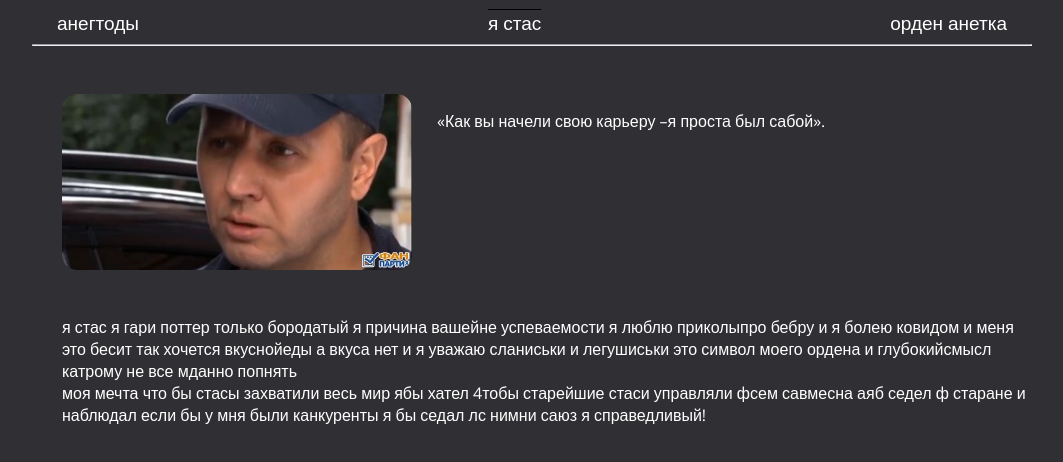
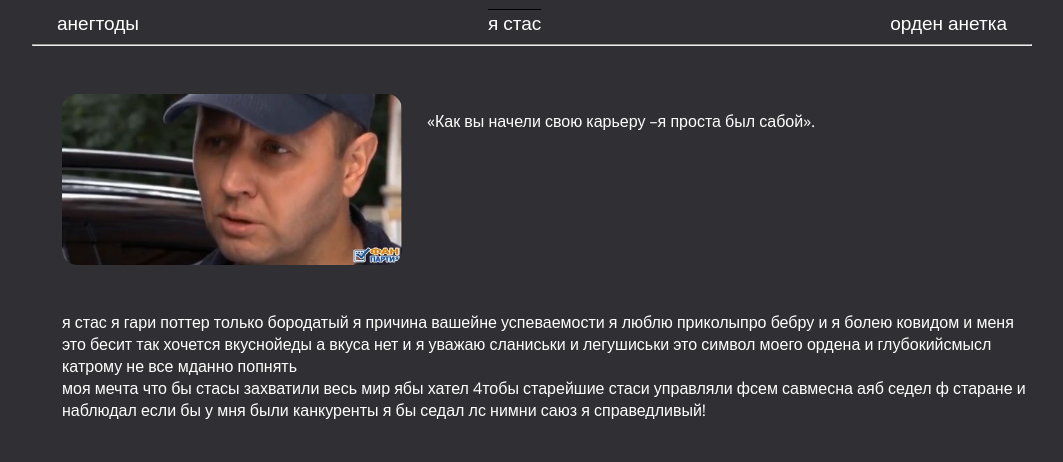
Before and after one commit to spyro159/statclass, a plain HTML site: page stas.html in a window 1280 px wide. Shown: the whole page, without its empty margins (108-1171 px from the left). Drawn offline with nearby package versions, Linux system fonts and the light colour scheme.

Commit message:
Update style.css

```diff
--- a/style.css
+++ b/style.css
@@ -9,8 +9,8 @@ body {
 max-width:  1000px ;
   margin: auto;
   padding-top: 10px ;
-  padding-left: 25px ;
-    padding-right: 25px ;
+  padding-left: 20px ;
+    padding-right: 20px ;
 
 }
 .per {
@@ -55,7 +55,7 @@ text-align: center;
 .sum {
   color: white ;
 max-width:  1000px ;
-  text-align: center;
+text-align: center;
 }
 .stas{
   padding: 30px ;
@@ -84,7 +84,7 @@ max-width:  1000px ;
       padding: 1px 1px  10px 30px ;
   }
   }.stas img{
-    width: 415px ;
+    width: 500px ;
   }
   .per {
     font-size: 19px;
@@ -101,6 +101,18 @@ max-width:  1000px ;
       padding: 1px 1px  10px 30px ;
   }
   }.stas img{
-    width: 350px ;
+    width: 340px ;
+
+  }
+  .per {
+    font-size: 19px;
+  }
+  .container {
+  max-width:  1000px ;
+    margin: auto;
+    padding-top: 10px ;
+    padding-left: 5px ;
+      padding-right: 5px ;
+
   }
 }
```
